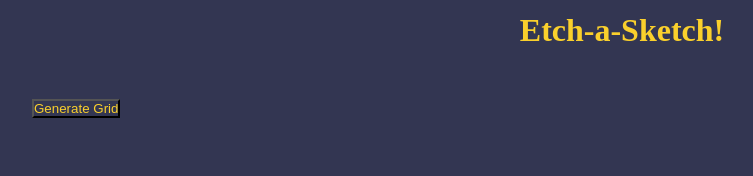
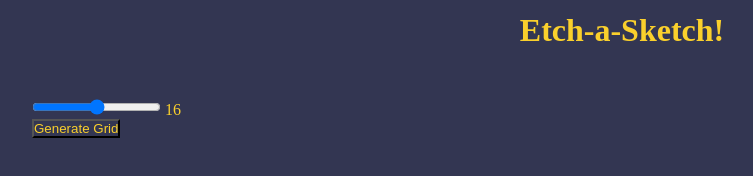
Before and after one commit to reecevlr/odin_etch-a-sketch, a plain HTML site: page index.html in a window 1280 px wide. Shown: the whole page, without its empty margins (18-771 px from the left). Drawn offline with Linux system fonts and the light colour scheme.

Commit message:
Add input for grid size

```diff
--- a/index.html
+++ b/index.html
@@ -15,6 +15,11 @@
 
         <div class="container-main">
             <div class="settings">
+                <div class="settings-size">
+                    <input id="input-size" type="range" min="16"
+                        max="100">
+                    <span id="display-size">16</span>
+                </div>
                 <button id="grid-btn" class="btn">Generate Grid</button>
             </div>
             <div class="container-grid">
```
